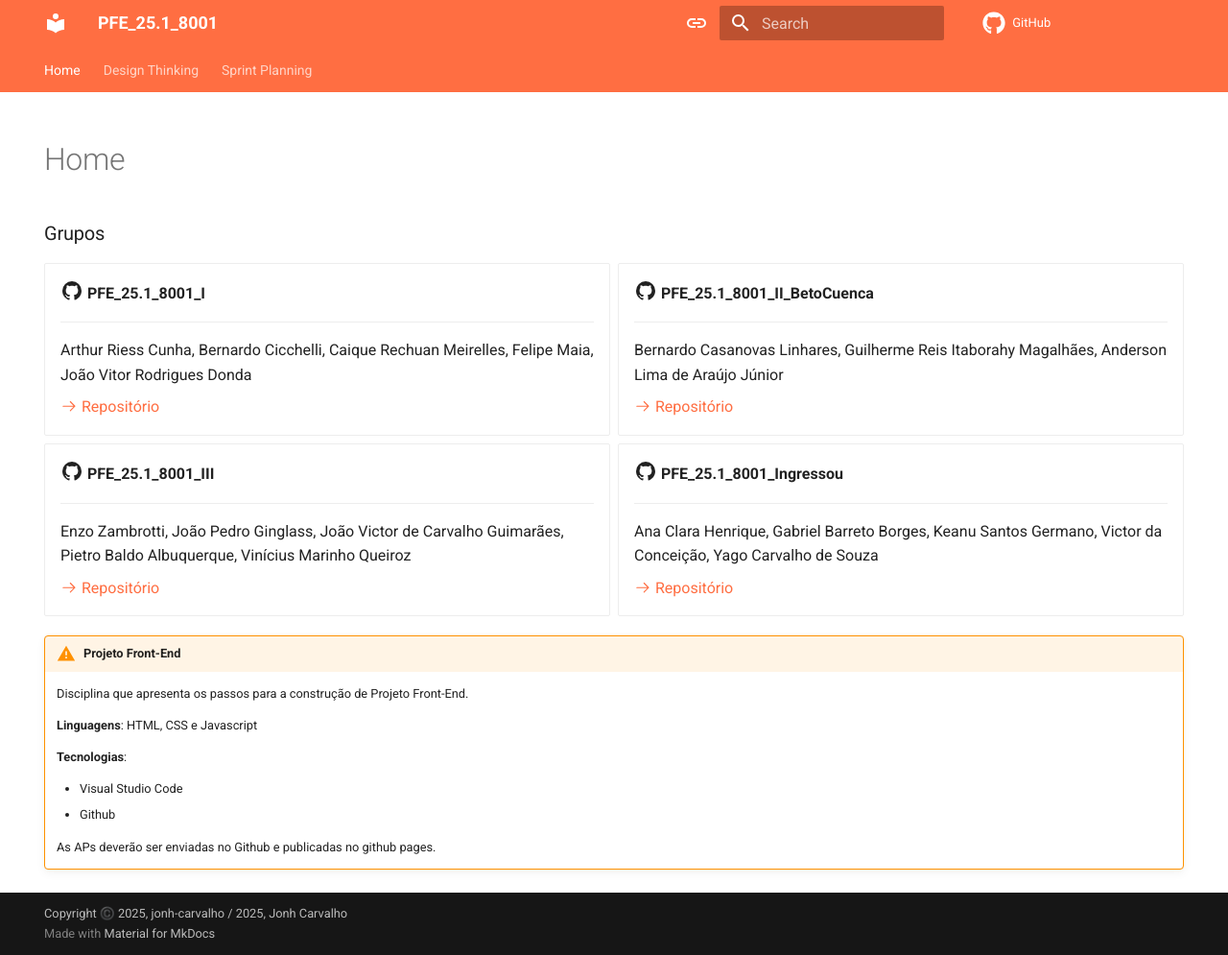
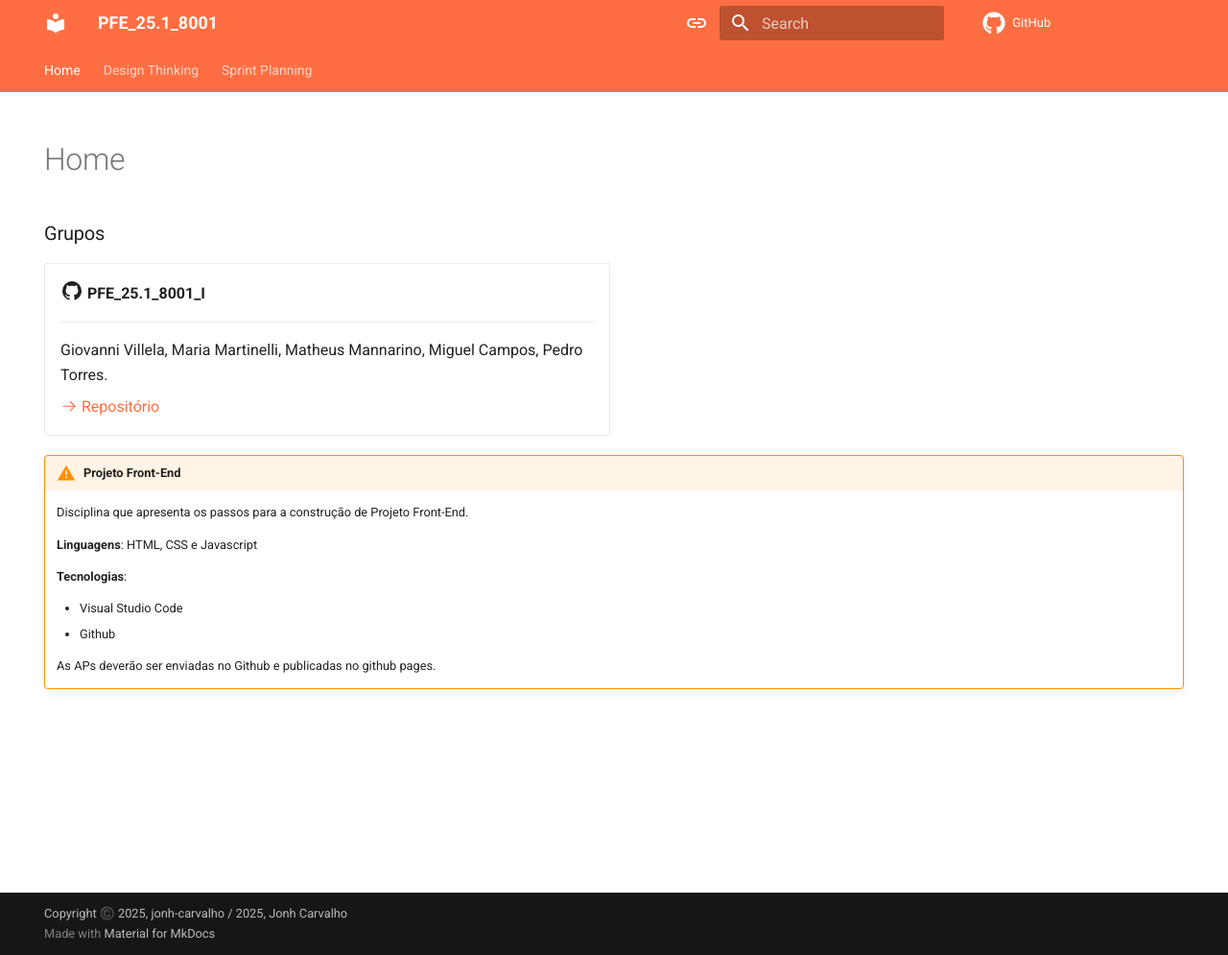
Before and after one commit to Projetos-de-Extensao/PFE_25.2_8003_I, an MkDocs documentation site: the page built from docs/index.md, in a window 1280 px wide and 995 px high. Shown: the whole window at 96% size. Built offline with MkDocs 1.6.1 and Material for MkDocs 9.7.7, drawn with Linux system fonts in a browser that asks for light colours; comment, search, counter and statistics services are not loaded.

Commit message:
nomeando grupo

```diff
--- a/docs/index.md
+++ b/docs/index.md
@@ -8,37 +8,15 @@ hide:
 ### Grupos
 
 <div class="grid cards" style="grid-template-columns: repeat(2, 1fr); background: var(--md-default-bg-color);" markdown>
+
 -   :material-github:{ .lg .right } __PFE_25.1_8001_I__
 
     ---
 
-    Arthur Riess Cunha,	Bernardo Cicchelli,	Caique Rechuan Meirelles, Felipe Maia, João Vitor Rodrigues Donda
+    Giovanni Villela, Maria Martinelli, Matheus Mannarino, Miguel Campos, Pedro Torres.
 
     [:octicons-arrow-right-24: Repositório](https://github.com/Projetos-de-Extensao/PFE_25.1_8001_I)
 
--   :material-github:{ .lg .right } __PFE_25.1_8001_II_BetoCuenca__
-
-    ---
-
-    Bernardo Casanovas Linhares, Guilherme Reis Itaborahy Magalhães, Anderson Lima de Araújo Júnior
-
-    [:octicons-arrow-right-24: Repositório](https://github.com/Projetos-de-Extensao/PFE_25.1_8001_II)
-
--   :material-github:{ .lg .right } __PFE_25.1_8001_III__
-
-    ---
-
-    Enzo Zambrotti, João Pedro Ginglass, João Victor de Carvalho Guimarães, Pietro Baldo Albuquerque, Vinícius Marinho Queiroz
-
-    [:octicons-arrow-right-24: Repositório](https://github.com/Projetos-de-Extensao/PFE_25.1_8001_III)
-
--   :material-github:{ .lg .right } __PFE_25.1_8001_Ingressou__
-
-    ---
-
-    Ana Clara Henrique,	Gabriel Barreto Borges, Keanu Santos Germano, Victor da Conceição, Yago Carvalho de Souza
-
-    [:octicons-arrow-right-24: Repositório](https://github.com/Projetos-de-Extensao/PFE_25.1_8001_IV)
 </div>
 
 !!! warning "Projeto Front-End"
```
